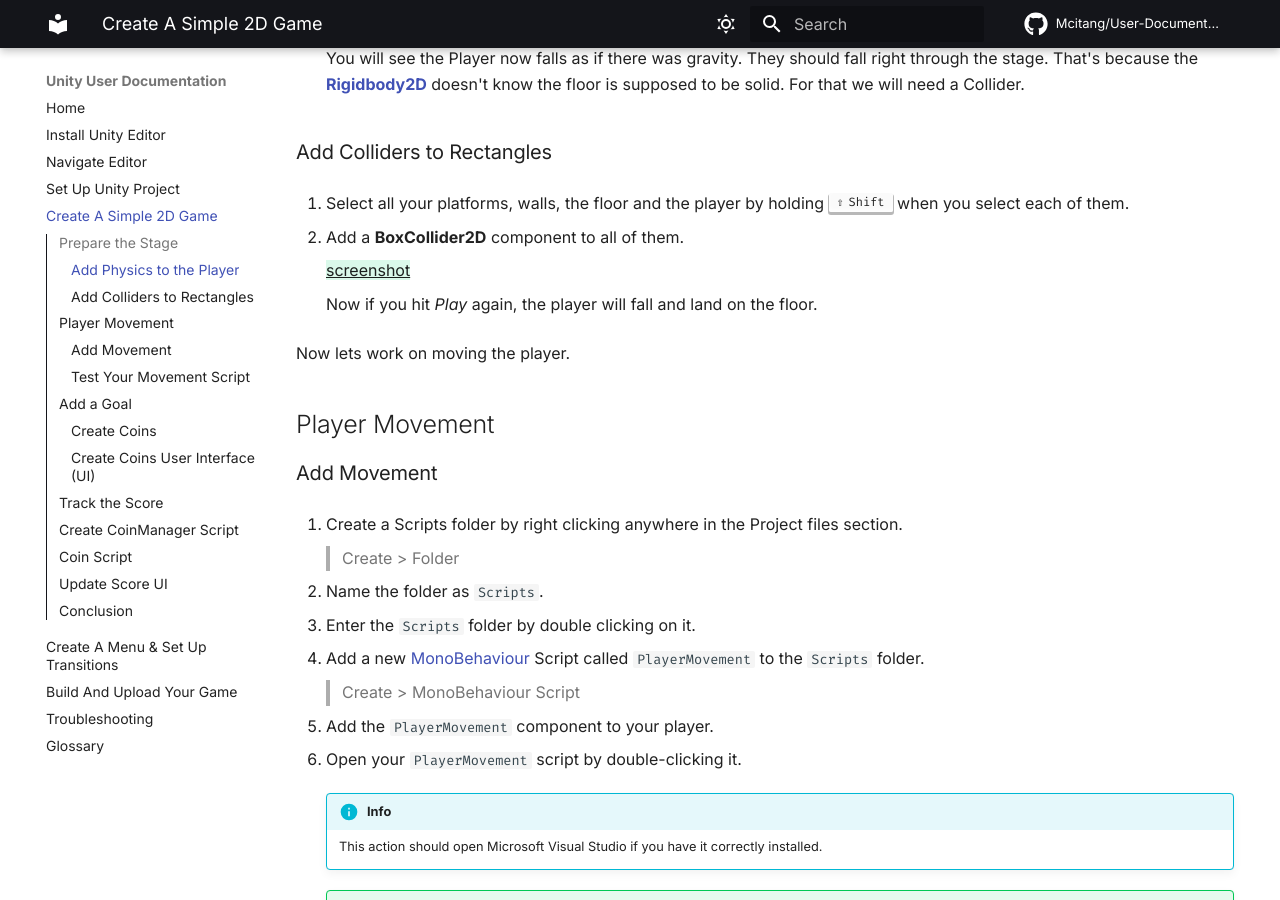
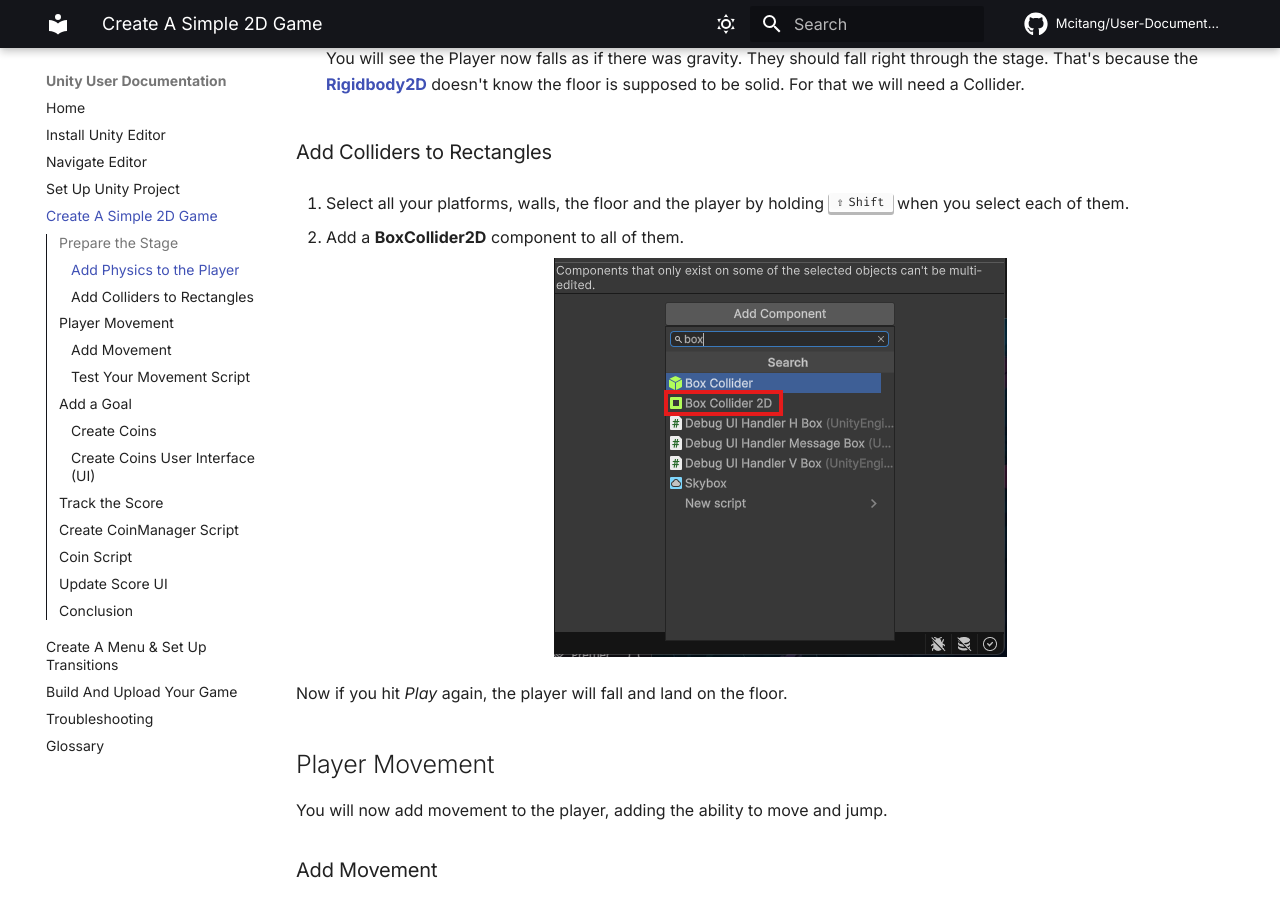
Before and after one commit to Mcitang/User-Documentation, an MkDocs documentation site: the page built from docs/make-game.md, in a window 1280 px wide and 900 px high, scrolled down 4308 px. Built offline with MkDocs 1.6.1 and Material for MkDocs 9.7.7, drawn with Linux system fonts in a browser that asks for light colours; emoji names are drawn with the system emoji font; comment, search, counter and statistics services are not loaded.

Commit message:
Add rectangle boxcollider screenshot

```diff
--- a/docs/make-game.md
+++ b/docs/make-game.md
@@ -58,13 +58,13 @@
 
 1. Add a **BoxCollider2D** component to all of them.
 
-    {++screenshot++}
+    ![box-collider2D]
 
-    Now if you hit *Play* again, the player will fall and land on the floor.
 
-Now lets work on moving the player.
+Now if you hit *Play* again, the player will fall and land on the floor.
 
 ## Player Movement
+You will now add movement to the player, adding the ability to move and jump.
 
 ### Add Movement
 
@@ -676,6 +676,7 @@
 [score-label-image]: assets/make-game/score-label.png "Score Label variable"
 [freeze-rotation]: assets/make-game/freeze-rotation.png "Rigidbody2D Freeze Rotation Z set to true"
 [game-view]: assets/navigate-editor/game-view.png "Game view at end of section"
+[box-collider2D]: assets/make-game/box-collider.png "Rectangle BoxCollider2D"
 
 <!-- GIFs -->
 [place-platforms-gif]: assets/make-game/place-platforms.gif
```
Also changed, not shown: docs/assets/make-game/box-collider.png (added).
